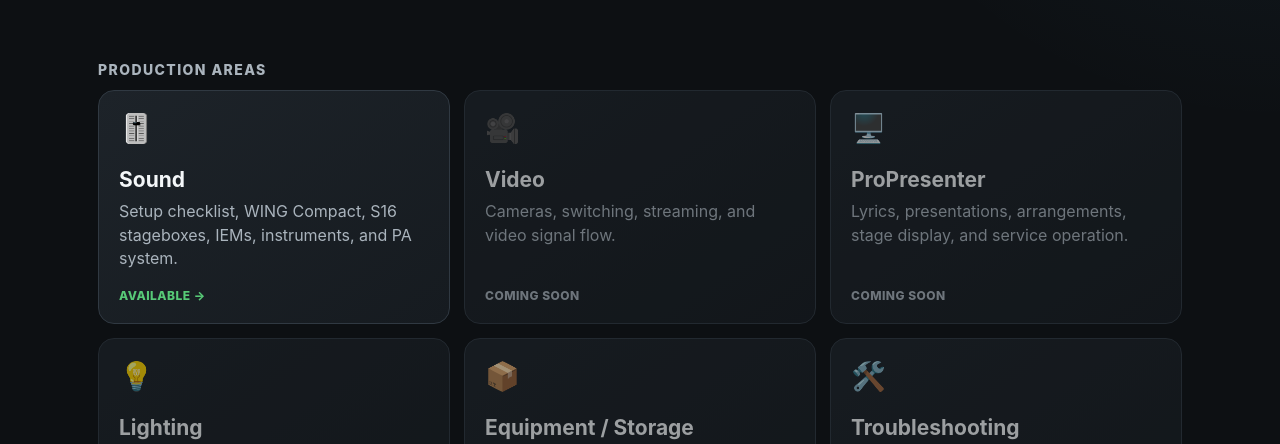
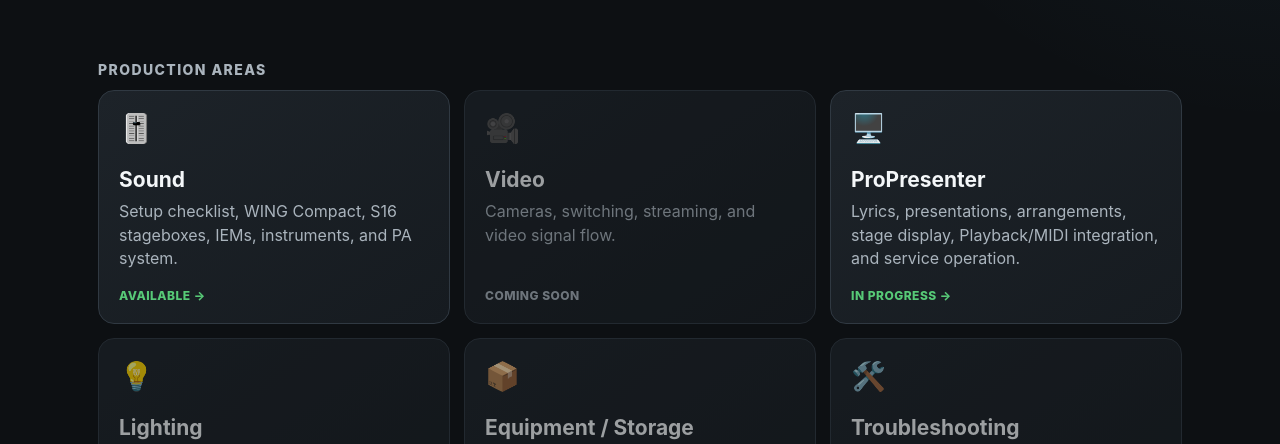
Before and after one commit to samuelr1114/CCI-Production, a plain HTML site: page index.html in a window 1280 px wide. Shown: the part 356-800 px from the top of the page. Drawn offline with Linux system fonts and the light colour scheme.

Commit message:
Activate ProPresenter section on homepage

```diff
--- a/index.html
+++ b/index.html
@@ -23,7 +23,11 @@
     <div class="status">AVAILABLE →</div>
   </a>
   <div class="card soon"><div class="icon">🎥</div><h2>Video</h2><p>Cameras, switching, streaming, and video signal flow.</p><div class="status">COMING SOON</div></div>
-  <div class="card soon"><div class="icon">🖥️</div><h2>ProPresenter</h2><p>Lyrics, presentations, arrangements, stage display, and service operation.</p><div class="status">COMING SOON</div></div>
+  <a class="card live" href="pro-presenter/">
+    <div class="icon">🖥️</div><h2>ProPresenter</h2>
+    <p>Lyrics, presentations, arrangements, stage display, Playback/MIDI integration, and service operation.</p>
+    <div class="status">IN PROGRESS →</div>
+  </a>
   <div class="card soon"><div class="icon">💡</div><h2>Lighting</h2><p>Service lighting setup, looks, controls, and troubleshooting.</p><div class="status">COMING SOON</div></div>
   <div class="card soon"><div class="icon">📦</div><h2>Equipment / Storage</h2><p>Where equipment belongs, charging, storage, and end-of-service reset.</p><div class="status">COMING SOON</div></div>
   <div class="card soon"><div class="icon">🛠️</div><h2>Troubleshooting</h2><p>Quick fixes and system-wide troubleshooting for common service-day problems.</p><div class="status">COMING SOON</div></div>
```
